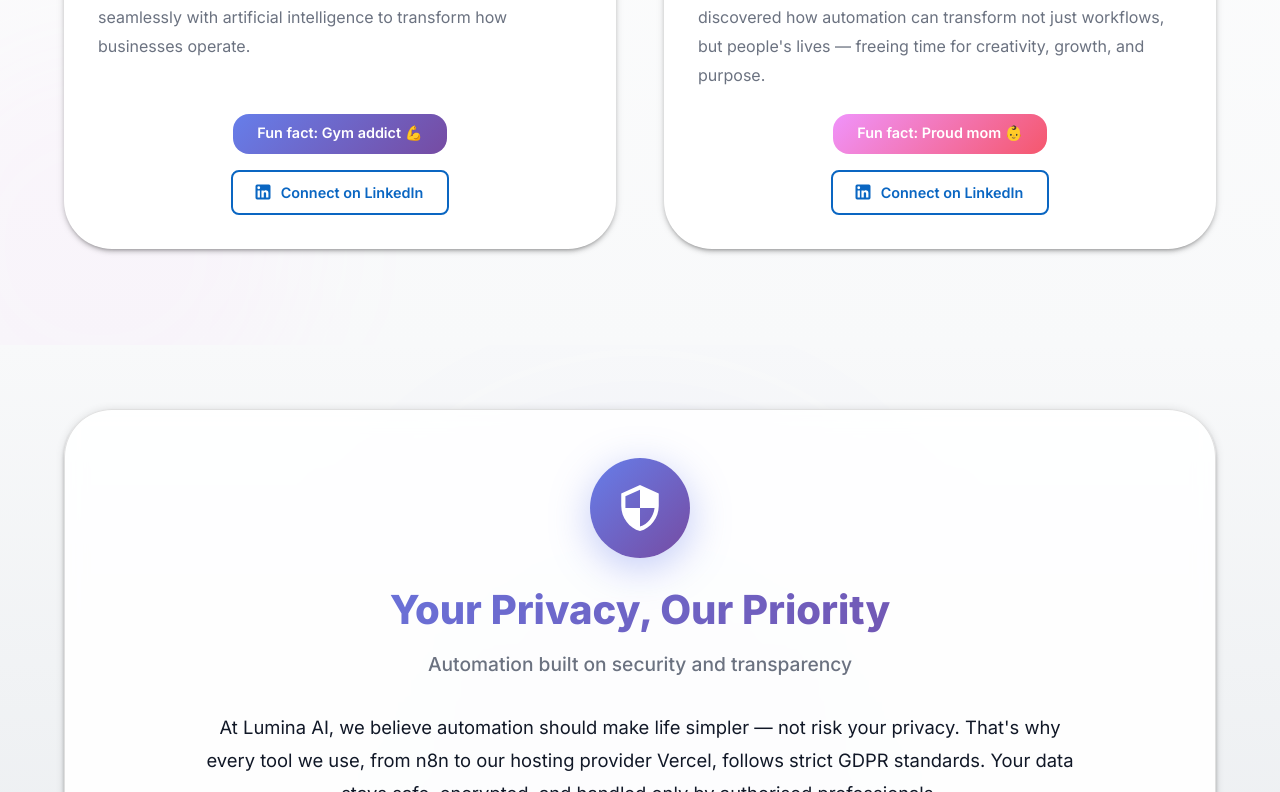
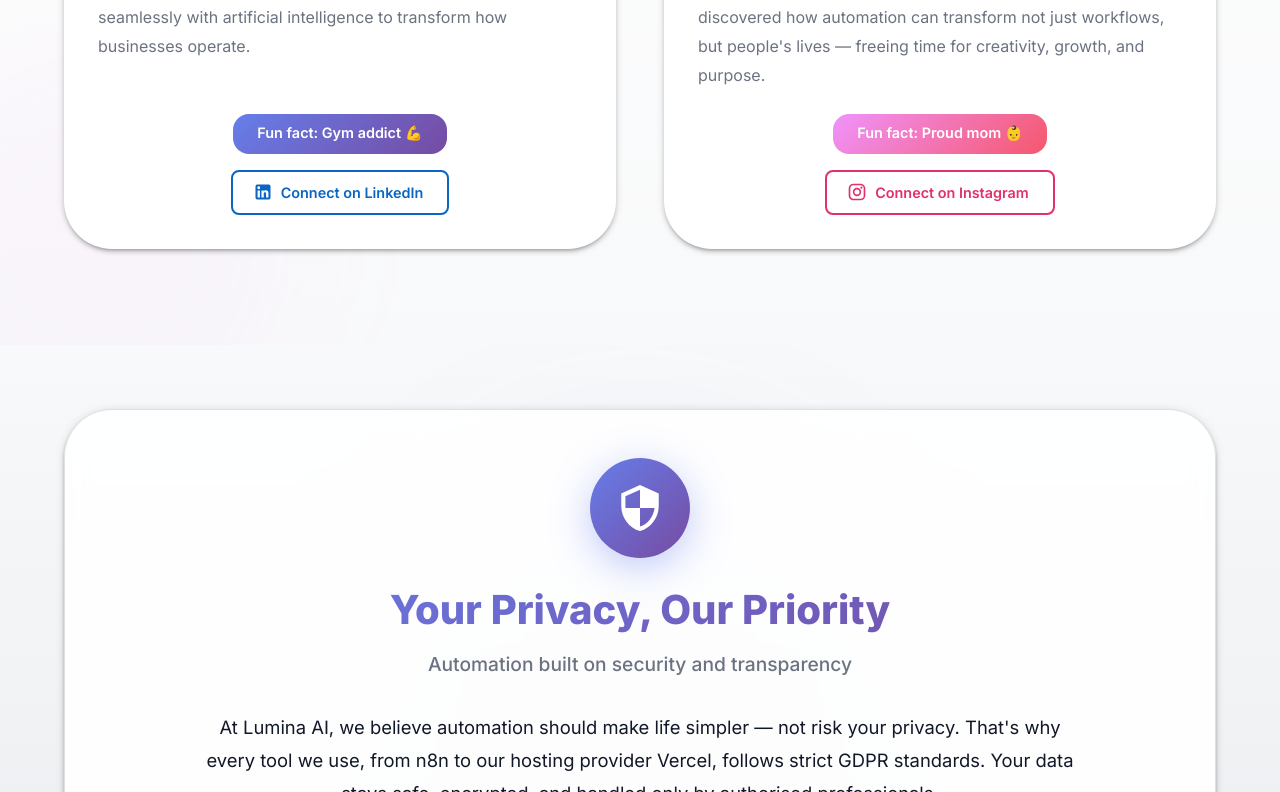
Before and after one commit to adrianfdez469/luminaAI-system, a Next.js app: page /en in a window 1280 px wide. Shown: the part 5288-6080 px from the top of the page. Built offline with nearby package versions, Linux system fonts and the light colour scheme.

Commit message:
feat(.): .

```diff
--- a/components/Footer.tsx
+++ b/components/Footer.tsx
@@ -108,7 +108,9 @@ export default function Footer() {
             align="center"
             sx={{ mb: 2, px: { xs: 2, md: 4 } }}
           >
-            {t('gdprNotice')}
+            {t('gdprNotice')} <Link href={`/${locale}/privacy`} color="text.secondary" sx={{ '&:hover': { color: 'primary.main' } }}>
+              {t('gdprNoticeForMoreDetailsLink')}
+            </Link> {t('gdprNotice23')}
           </Typography>
           <Typography variant="body2" color="text.secondary" align="center">
             © {currentYear} LuminaAI. {t('rights')}
--- a/components/sections/AboutSection.tsx
+++ b/components/sections/AboutSection.tsx
@@ -7,8 +7,7 @@ import { useTranslations } from 'next-intl';
 import CodeIcon from '@mui/icons-material/Code';
 import BusinessCenterIcon from '@mui/icons-material/BusinessCenter';
 import LinkedInIcon from '@mui/icons-material/LinkedIn';
-import TrendingUpIcon from '@mui/icons-material/TrendingUp';
-import EmojiObjectsIcon from '@mui/icons-material/EmojiObjects';
+import InstagramIcon from '@mui/icons-material/Instagram';
 import Image from 'next/image';
 
 export default function AboutSection() {
@@ -31,7 +30,7 @@ export default function AboutSection() {
       roleKey: 'person2Role',
       bioKey: 'person2Bio',
       funKey: 'person2Fun',
-      linkedInKey: 'https://www.linkedin.com/in/lisset-hernandez/',
+      instagramKey: 'https://www.instagram.com/creativa_lilo/',
       icon: <BusinessCenterIcon sx={{ fontSize: 32 }} />,
       gradient: 'linear-gradient(135deg, #f093fb 0%, #f5576c 100%)',
       imagePlaceholder: 'LH',
@@ -262,6 +261,7 @@ export default function AboutSection() {
                       />
 
                       {/* LinkedIn Button */}
+                      {member.linkedInKey && (
                       <Button
                         variant="outlined"
                         startIcon={<LinkedInIcon />}
@@ -287,7 +287,35 @@ export default function AboutSection() {
                       >
                         {t('connectLinkedIn')}
                       </Button>
-                    </Box>
+                      )}
+                      {member.instagramKey && (
+                        <Button
+                          variant="outlined"
+                          startIcon={<InstagramIcon />}
+                          href={member.instagramKey}
+                          target="_blank"
+                          rel="noopener noreferrer"
+                          sx={{
+                            borderWidth: 2,
+                            fontWeight: 600,
+                            fontSize: { xs: '0.85rem', md: '0.9rem' },
+                            py: 1,
+                            px: 3,
+                            borderColor: '#E1306C',
+                            color: '#E1306C',
+                            '&:hover': {
+                              borderWidth: 2,
+                              background: '#E1306C',
+                              color: 'white',
+                              transform: 'translateY(-2px)',
+                            },
+                            transition: 'all 0.3s',
+                          }}
+                        >
+                          {t('connectInstagram')}
+                        </Button>
+                      )}
+                      </Box>
                   </Box>
                 </Paper>
               </motion.div>
--- a/messages/en.json
+++ b/messages/en.json
@@ -266,7 +266,8 @@
     "person2Bio": "I'm Liset Hernandez, an entrepreneur based in the UK, passionate about using AI to make business simple and human again. After years of working across different industries, I discovered how automation can transform not just workflows, but people's lives — freeing time for creativity, growth, and purpose.",
     "person2Fun": "Fun fact: Proud mom 👶",
     "person2LinkedIn": "https://www.linkedin.com/in/lisset-hernandez",
-    "connectLinkedIn": "Connect on LinkedIn"
+    "connectLinkedIn": "Connect on LinkedIn",
+    "connectInstagram": "Connect on Instagram"
   },
   "trust": {
     "title": "Your Privacy, Our Priority",
@@ -360,7 +361,9 @@
     "description": "Intelligent automation solutions for modern businesses.",
     "privacy": "Privacy Policy",
     "terms": "Terms of Service",
-    "gdprNotice": "We respect your privacy. Lumina AI complies with the UK GDPR and processes all personal data securely and transparently. Read our Privacy Policy for more details.",
+    "gdprNotice": "We respect your privacy. Lumina AI complies with the UK GDPR and processes all personal data securely and transparently. Read our",
+    "gdprNoticeForMoreDetailsLink": "Privacy Policy",
+    "gdprNotice23": "for more details.",
     "links": "Links",
     "legal": "Legal",
     "home": "Home",
--- a/messages/es.json
+++ b/messages/es.json
@@ -267,7 +267,8 @@
     "person2Bio": "Soy Liset Hernandez, una emprendedora radicada en el Reino Unido, apasionada por usar la IA para simplificar y humanizar los negocios. Tras años trabajando en diferentes sectores, descubrí cómo la automatización puede transformar no solo los flujos de trabajo, sino también la vida de las personas, liberando tiempo para la creatividad, el crecimiento y el propósito.",
     "person2Fun": "Dato curioso: Orgullosa mamá 👶",
     "person2LinkedIn": "https://www.linkedin.com/in/creativalilo",
-    "connectLinkedIn": "Conectar en LinkedIn"
+    "connectLinkedIn": "Conectar en LinkedIn",
+    "connectInstagram": "Conectar en Instagram"
   },
   "trust": {
     "title": "Tu Privacidad, Nuestra Prioridad",
@@ -361,7 +362,12 @@
     "description": "Soluciones de automatización inteligente para negocios modernos.",
     "privacy": "Política de Privacidad",
     "terms": "Términos de Servicio",
-    "gdprNotice": "Respetamos tu privacidad. Lumina AI cumple con el RGPD del Reino Unido y procesa todos los datos personales de forma segura y transparente. Lee nuestra Política de Privacidad para más detalles.",
+
+    "gdprNotice": "Respetamos tu privacidad. Lumina AI cumple con el RGPD del Reino Unido y procesa todos los datos personales de forma segura y transparente. Lee nuestra",
+    "gdprNoticeForMoreDetailsLink": "Política de Privacidad",
+    "gdprNotice23": "para más detalles.",
+
+
     "links": "Enlaces",
     "legal": "Legal",
     "home": "Inicio",
```
